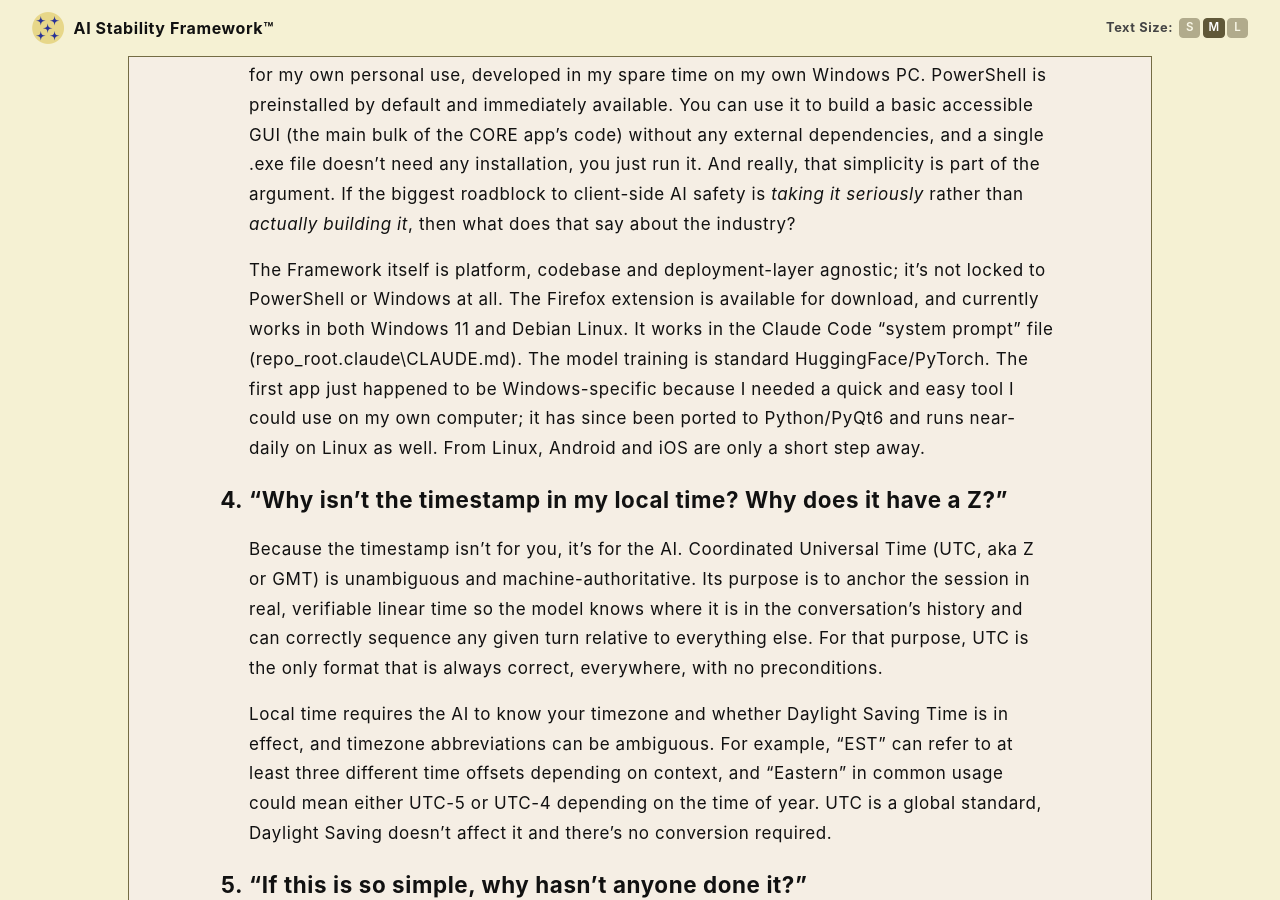
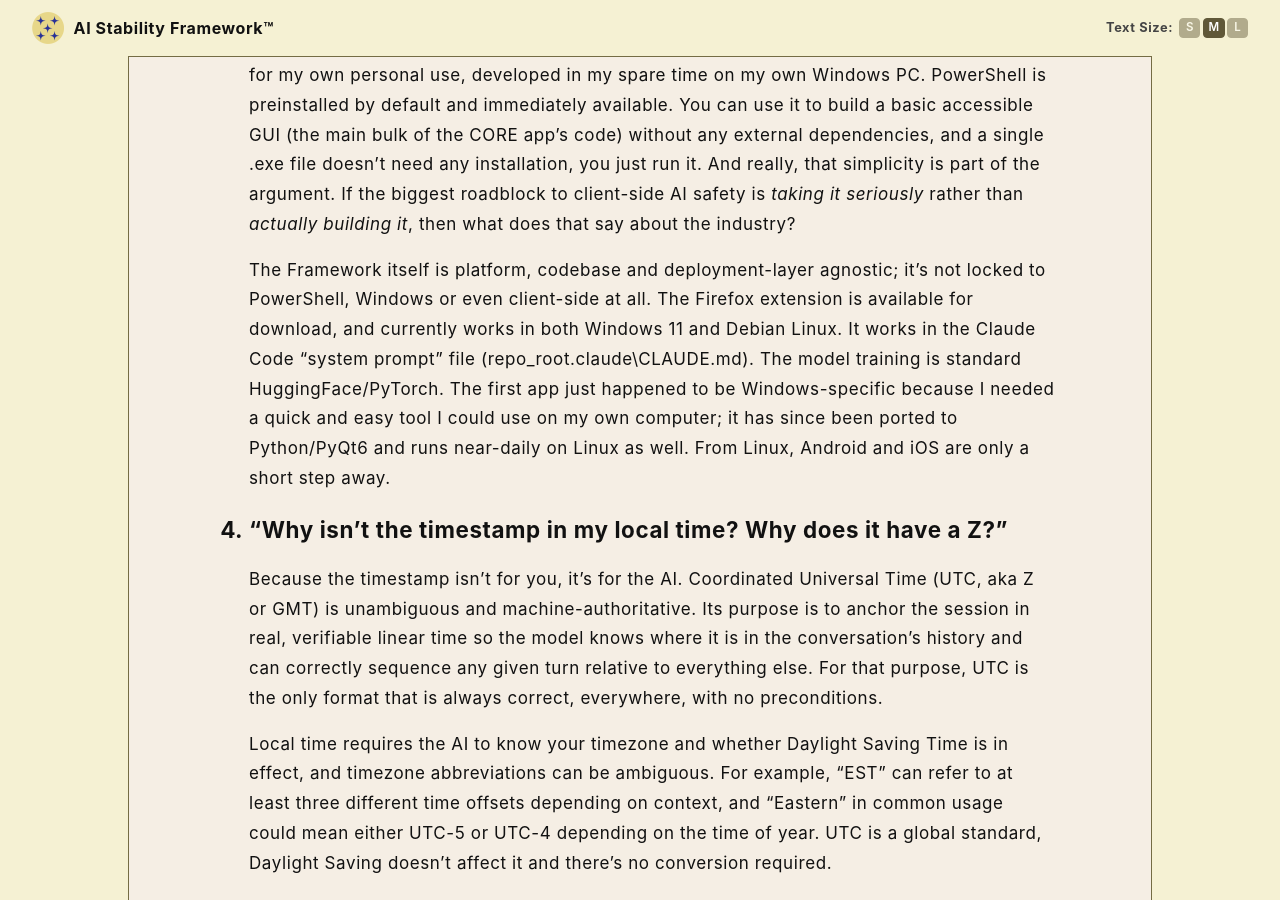
Before and after one commit to rojaslen/AISF-WEB, a Jekyll site: the page built from epilogue.md, in a window 1280 px wide and 900 px high, scrolled down 1713 px. Built offline with Jekyll 4.4.1, drawn with Linux system fonts in a browser that asks for light colours; some web fonts are replaced.

Commit message:
Update epilogue.md

```diff
--- a/epilogue.md
+++ b/epilogue.md
@@ -32,7 +32,7 @@ main ol > li::marker { font-size: 1.4rem; font-weight: 700; }
 
     Because of the KISS principle: "Keep It Simple, Stupid." The whole thing started out as a tool for my own personal use, developed in my spare time on my own Windows PC. PowerShell is preinstalled by default and immediately available. You can use it to build a basic accessible GUI (the main bulk of the CORE app's code) without any external dependencies, and a single .exe file doesn't need any installation, you just run it. And really, that simplicity is part of the argument. If the biggest roadblock to client-side AI safety is *taking it seriously* rather than *actually building it*, then what does that say about the industry?
 
-    The Framework itself is platform, codebase and deployment-layer agnostic; it's not locked to PowerShell or Windows at all. The Firefox extension is available for download, and currently works in both Windows 11 and Debian Linux. It works in the Claude Code "system prompt" file (repo_root\.claude\CLAUDE.md). The model training is standard HuggingFace/PyTorch. The first app just happened to be Windows-specific because I needed a quick and easy tool I could use on my own computer; it has since been ported to Python/PyQt6 and runs near-daily on Linux as well. From Linux, Android and iOS are only a short step away.
+    The Framework itself is platform, codebase and deployment-layer agnostic; it's not locked to PowerShell, Windows or even client-side at all. The Firefox extension is available for download, and currently works in both Windows 11 and Debian Linux. It works in the Claude Code "system prompt" file (repo_root\.claude\CLAUDE.md). The model training is standard HuggingFace/PyTorch. The first app just happened to be Windows-specific because I needed a quick and easy tool I could use on my own computer; it has since been ported to Python/PyQt6 and runs near-daily on Linux as well. From Linux, Android and iOS are only a short step away.
 
 4. **"Why isn't the timestamp in my local time? Why does it have a Z?"**
 
```
